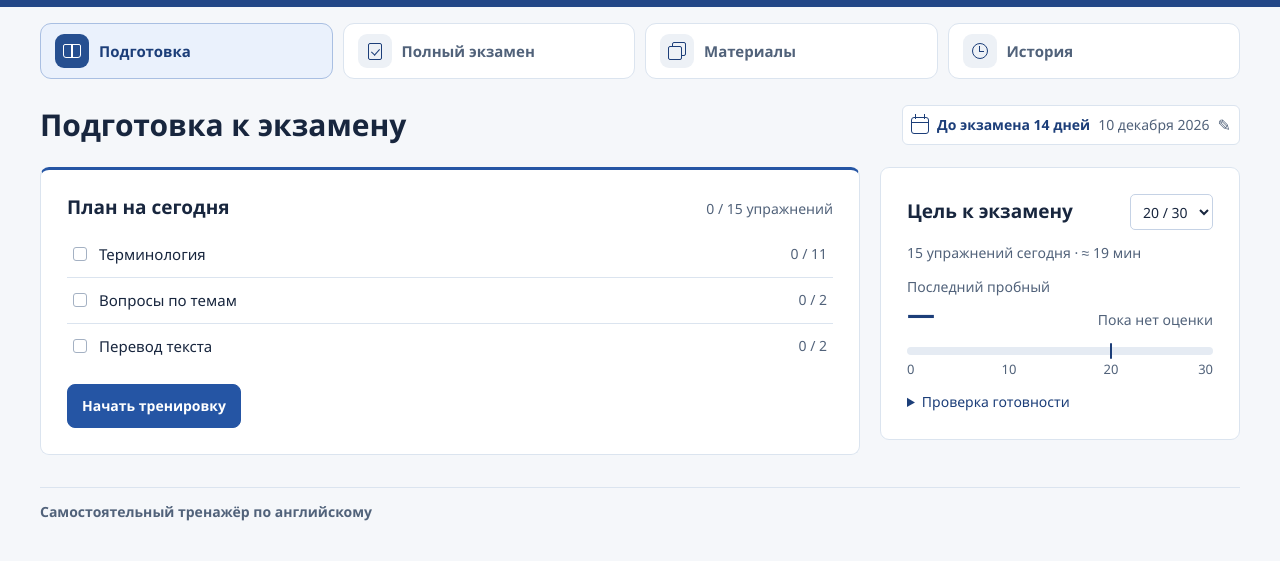
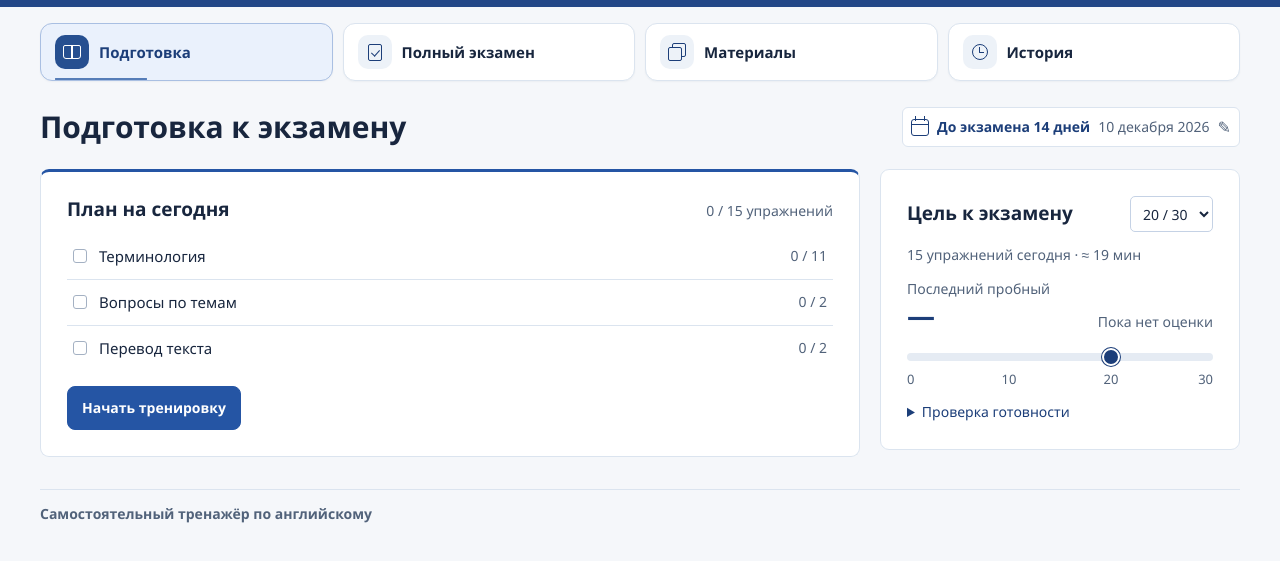
Before and after one commit to GeraMall/it-english-exam-trainer, a plain HTML site: page index.html in a window 1280 px wide. Shown: the part 53-614 px from the top of the page. Drawn offline with Linux system fonts and the light colour scheme.

Commit message:
Show ticket points and refine navigation and goal controls

```diff
--- a/app.js
+++ b/app.js
@@ -147,17 +147,17 @@
       <header class="paper-top"><strong>Иностранный язык</strong><span>3–4-й семестры</span></header>
       <div class="paper-heading"><h3>Экзаменационный билет № ${ticketLabel()}</h3><p lang="en">Essential English for IT Students</p></div>
       <section class="paper-section">
-        <h4>1. Терминология</h4>
+        <h4>1. Терминология (до ${maximum[0]}&nbsp;баллов)</h4>
         <p><strong>а)</strong> Переведите на английский язык: ${translations.map(({ru}) => escapeHtml(ru)).join("; ")}.</p>
         <p><strong>б)</strong> Дайте определения на английском языке: <span lang="en">${definitions.map(({term}) => escapeHtml(term)).join("; ")}</span>.</p>
         <p><strong>в)</strong> Расшифруйте аббревиатуры: <span lang="en">${abbreviations.map(({short}) => escapeHtml(short)).join("; ")}</span>.</p>
       </section>
       <section class="paper-section">
-        <h4>2. Ответьте на вопросы по четырём темам</h4>
+        <h4>2. Ответьте на вопросы по четырём темам (до ${maximum[1]}&nbsp;баллов)</h4>
         <ol lang="en">${topics.map(({topic, question}) => `<li><strong>${escapeHtml(topic.title)}.</strong> ${escapeHtml(question.prompt)}</li>`).join("")}</ol>
       </section>
       <section class="paper-section">
-        <h4>3. Переведите фрагмент с английского на русский язык устно с листа</h4>
+        <h4>3. Переведите фрагмент с английского на русский язык устно с листа (до ${maximum[2]}&nbsp;баллов)</h4>
         <p class="paper-passage-title" lang="en">${escapeHtml(passage.title)}</p>
         <p class="paper-passage" lang="en">${escapeHtml(passage.text)}</p>
       </section>
--- a/index.html
+++ b/index.html
@@ -7,7 +7,7 @@
   <meta name="theme-color" content="#234787">
   <title>Английский для ИТ · Экзаменационный тренажёр</title>
   <link rel="icon" href="data:,">
-  <link rel="stylesheet" href="styles.css?v=6">
+  <link rel="stylesheet" href="styles.css?v=7">
   <script defer src="data/vocabulary.js"></script>
   <script defer src="data/course.js?v=2"></script>
   <script defer src="grading.js"></script>
@@ -18,8 +18,8 @@
   <script defer src="study-data.js"></script>
   <script defer src="study-audio.js"></script>
   <script defer src="study-plan.js?v=2"></script>
-  <script defer src="study.js?v=4"></script>
-  <script defer src="app.js?v=5"></script>
+  <script defer src="study.js?v=5"></script>
+  <script defer src="app.js?v=6"></script>
 </head>
 <body>
   <header class="site-bar">
@@ -66,8 +66,11 @@
             <div><p class="report-meta">Последний пробный</p><output class="goal-value" id="study-goal-result">—</output></div>
             <p id="study-goal-status" class="report-meta">Пока нет оценки</p>
           </div>
-          <div class="goal-scale" id="study-goal-scale" role="img" aria-label="Шкала баллов от 0 до 30">
-            <div class="goal-track"><span class="goal-actual" id="study-goal-actual"></span><span class="goal-marker"></span></div>
+          <div class="goal-scale" id="study-goal-scale" role="group" aria-label="Шкала баллов от 0 до 30">
+            <div class="goal-track">
+              <span class="goal-actual" id="study-goal-actual"></span>
+              <input id="study-goal-slider" type="range" min="10" max="30" step="1" value="20" aria-label="Цель на шкале в баллах" aria-describedby="study-goal-impact">
+            </div>
             <div class="goal-ticks" aria-hidden="true"><span>0</span><span>10</span><span>20</span><span>30</span></div>
           </div>
           <details class="goal-details" id="study-goal-breakdown">
--- a/study.js
+++ b/study.js
@@ -126,6 +126,7 @@
     if (!planner) {
       $("study-start-plan").disabled = true;
       $("study-goal").disabled = true;
+      $("study-goal-slider").disabled = true;
       return;
     }
     const history = read(historyKey, []);
@@ -149,11 +150,13 @@
         baseline && gap > 0 ? `Фокус · ${sectionNames[plan.focus]}` : "";
 
     $("study-goal").value = String(target);
+    const slider = $("study-goal-slider");
+    if (slider.value !== String(target)) slider.value = String(target);
+    slider.setAttribute("aria-valuetext", points(target));
     $("study-goal-result").textContent = baseline ? `${formatNumber.format(baseline.total)} / 30` : "—";
     $("study-goal-status").textContent = baseline ? gap > 0 ? `До цели ${points(gap)}` : "Цель достигнута" : "Пока нет оценки";
     $("study-goal-status").classList.toggle("goal-reached", baseline && gap === 0);
     const scale = $("study-goal-scale");
-    scale.style.setProperty("--target", `${target / 30 * 100}%`);
     scale.style.setProperty("--actual", `${(baseline?.total ?? 0) / 30 * 100}%`);
     scale.setAttribute("aria-label", `Шкала от 0 до 30, цель ${points(target)}${baseline ? `, последний пробный ${points(baseline.total)}` : ""}`);
     $("study-goal-actual").hidden = !baseline;
@@ -515,13 +518,17 @@
   $("study-review").addEventListener("click", () => {
     openTraining(selection === "review" ? "today" : "review");
   });
-  $("study-goal").addEventListener("change", (event) => {
+  function changeGoal(value) {
     if (!planner) return;
-    goal = planner.normalizeTarget(event.target.value);
+    const next = planner.normalizeTarget(value);
+    if (next === goal) return;
+    goal = next;
     write(goalKey, goal);
     renderPlan();
     if (plan) $("study-home-status").textContent = `Цель ${points(goal)} · план на ${exerciseCount(plan.workload.count)}`;
-  });
+  }
+  $("study-goal").addEventListener("change", (event) => changeGoal(event.target.value));
+  $("study-goal-slider").addEventListener("input", (event) => changeGoal(event.target.value));
   $("study-start-plan").addEventListener("click", () => {
     if (guidedTask()) openTraining("today");
     else location.hash = "trainer";
--- a/styles.css
+++ b/styles.css
@@ -57,29 +57,30 @@ h1, h2, h3, h4 { line-height: 1.25; }
 
 .tabs { display: grid; grid-template-columns: repeat(4, minmax(0, 1fr)); gap: 10px; margin-top: 16px; }
 .tabs a {
-  --nav-symbol-bg: #edf1f6;
+  --nav-symbol-bg: #edf2f8;
   position: relative;
   display: flex;
   align-items: center;
   min-width: 0;
-  min-height: 56px;
+  min-height: 58px;
   gap: 10px;
   padding: 8px 14px;
   border: 1px solid var(--line);
-  border-radius: 11px;
+  border-radius: 12px;
   background: #fff;
-  color: var(--muted);
+  color: var(--ink);
+  box-shadow: 0 1px 2px #1528460b;
   text-decoration: none;
   font-weight: 650;
   font-size: .9375rem;
   line-height: 1.25;
-  transition: background-color .15s ease, border-color .15s ease, color .15s ease;
+  transition: background-color .18s ease, border-color .18s ease, color .18s ease, transform .18s ease;
 }
-.tabs a:hover { background: #f0f5fc; border-color: #b7cbe7; color: var(--blue-dark); }
+.tabs a:hover { --nav-symbol-bg: #dfe9f7; background: #f7faff; border-color: #a9bfde; color: var(--blue-dark); }
 .tabs a[aria-current] { --nav-symbol-bg: #264f90; background: #eaf1fc; border-color: #a9bfe2; color: var(--blue-dark); }
 .tabs a:focus-visible { z-index: 1; outline-offset: 2px; }
 .nav-mobile { display: none; }
-.nav-symbol { display: grid; flex: 0 0 34px; width: 34px; height: 34px; place-items: center; border-radius: 9px; background: var(--nav-symbol-bg); color: var(--blue-dark); }
+.nav-symbol { display: grid; flex: 0 0 34px; width: 34px; height: 34px; place-items: center; border-radius: 10px; background: var(--nav-symbol-bg); color: var(--blue-dark); transition: background-color .18s ease, transform .18s ease; }
 .tabs a[aria-current] .nav-symbol { color: white; }
 .nav-icon { display: block; position: relative; width: 20px; height: 20px; color: currentColor; }
 .nav-icon::before, .nav-icon::after { content: ""; position: absolute; }
@@ -92,6 +93,27 @@ h1, h2, h3, h4 { line-height: 1.25; }
 .nav-materials::after { inset: 5px 5px 1px 1px; background: var(--nav-symbol-bg); }
 .nav-history::before { inset: 2px; border: 1.5px solid; border-radius: 50%; }
 .nav-history::after { inset: 5px auto auto 9px; width: 5px; height: 6px; border: solid currentColor; border-width: 0 0 1.5px 1.5px; border-radius: 0 0 0 1px; }
+
+@media screen and (min-width: 641px) {
+  .tabs a::after {
+    content: "";
+    position: absolute;
+    inset: auto 14px 0;
+    height: 2px;
+    border-radius: 2px;
+    background: #3c69ad;
+    opacity: 0;
+    transform: scaleX(.35);
+    transform-origin: left;
+    transition: opacity .18s ease, transform .22s ease;
+  }
+  .tabs a[aria-current]::after { opacity: .85; }
+  .tabs a:hover::after { opacity: .85; transform: scaleX(1); }
+}
+@media screen and (min-width: 641px) and (hover: hover) and (pointer: fine) and (prefers-reduced-motion: no-preference) {
+  .tabs a:hover { transform: translateY(-2px); }
+  .tabs a:hover .nav-symbol { transform: translateY(-1px); }
+}
 
 .page { padding-block: 16px 32px; }
 .route-page:not([hidden]) { animation: enter-route .23s ease-out both; }
@@ -124,11 +146,52 @@ h1, h2, h3, h4 { line-height: 1.25; }
 .goal-impact:empty, #study-readiness:empty { display: none; }
 .goal-values { display: flex; justify-content: space-between; align-items: end; flex-wrap: wrap; gap: 4px 12px; }
 .goal-value { display: block; color: var(--blue-dark); font-size: 1.75rem; line-height: 1.2; font-weight: 650; font-variant-numeric: tabular-nums; }
-.goal-scale { margin-top: 4px; }
+.goal-scale { margin-top: 8px; }
 .goal-track { position: relative; height: 8px; border-radius: 4px; background: #e5ebf3; }
 .goal-actual { display: block; width: clamp(0%, var(--actual, 0%), 100%); height: 100%; border-radius: inherit; background: var(--blue); transition: width .24s ease-out; }
-.goal-marker { position: absolute; top: -4px; bottom: -4px; inset-inline-start: clamp(0%, var(--target, 33.333%), 100%); width: 2px; border-radius: 1px; background: var(--blue-dark); transform: translateX(-50%); transition: inset-inline-start .24s ease-out; }
-.goal-ticks { display: flex; justify-content: space-between; position: relative; color: var(--muted); font-size: .8125rem; font-variant-numeric: tabular-nums; margin-top: 4px; }
+#study-goal-slider {
+  --thumb-size: 18px;
+  position: absolute;
+  z-index: 1;
+  inset-inline-start: calc(100% / 3 - var(--thumb-size) / 2);
+  top: 50%;
+  width: calc(100% * 2 / 3 + var(--thumb-size));
+  height: 36px;
+  min-height: 0;
+  margin: 0;
+  padding: 0;
+  border: 0;
+  border-radius: 12px;
+  background: transparent;
+  appearance: none;
+  transform: translateY(-50%);
+  cursor: grab;
+  touch-action: pan-y;
+}
+#study-goal-slider:active { cursor: grabbing; }
+#study-goal-slider::-webkit-slider-runnable-track { height: 8px; background: transparent; }
+#study-goal-slider::-moz-range-track { height: 8px; background: transparent; }
+#study-goal-slider::-moz-range-progress { background: transparent; }
+#study-goal-slider::-webkit-slider-thumb {
+  appearance: none;
+  width: var(--thumb-size);
+  height: var(--thumb-size);
+  margin-top: -5px;
+  border: 2px solid white;
+  border-radius: 50%;
+  background: var(--blue-dark);
+  box-shadow: 0 0 0 1px var(--blue-dark);
+}
+#study-goal-slider::-moz-range-thumb {
+  box-sizing: border-box;
+  width: var(--thumb-size);
+  height: var(--thumb-size);
+  border: 2px solid white;
+  border-radius: 50%;
+  background: var(--blue-dark);
+  box-shadow: 0 0 0 1px var(--blue-dark);
+}
+.goal-ticks { display: flex; justify-content: space-between; position: relative; color: var(--muted); font-size: .8125rem; font-variant-numeric: tabular-nums; margin-top: 8px; }
 .goal-ticks span:nth-child(2), .goal-ticks span:nth-child(3) { position: absolute; transform: translateX(-50%); }
 .goal-ticks span:nth-child(2) { inset-inline-start: 33.333%; }
 .goal-ticks span:nth-child(3) { inset-inline-start: 66.667%; }
@@ -453,7 +516,7 @@ dialog::backdrop { background: #14274670; }
     background: #fff;
     box-shadow: 0 -2px 8px #1528460d;
   }
-  .tabs a { display: flex; flex-direction: column; justify-content: center; gap: 2px; min-height: 54px; padding: 4px 2px; border: 0; border-radius: 9px; font-size: .6875rem; white-space: nowrap; }
+  .tabs a { display: flex; flex-direction: column; justify-content: center; gap: 2px; min-height: 54px; padding: 4px 2px; border: 0; border-radius: 9px; box-shadow: none; font-size: .6875rem; white-space: nowrap; }
   .nav-desktop { display: none; }
   .nav-mobile { display: inline; }
   .nav-symbol { flex-basis: auto; width: 31px; height: 26px; border-radius: 7px; }
```
